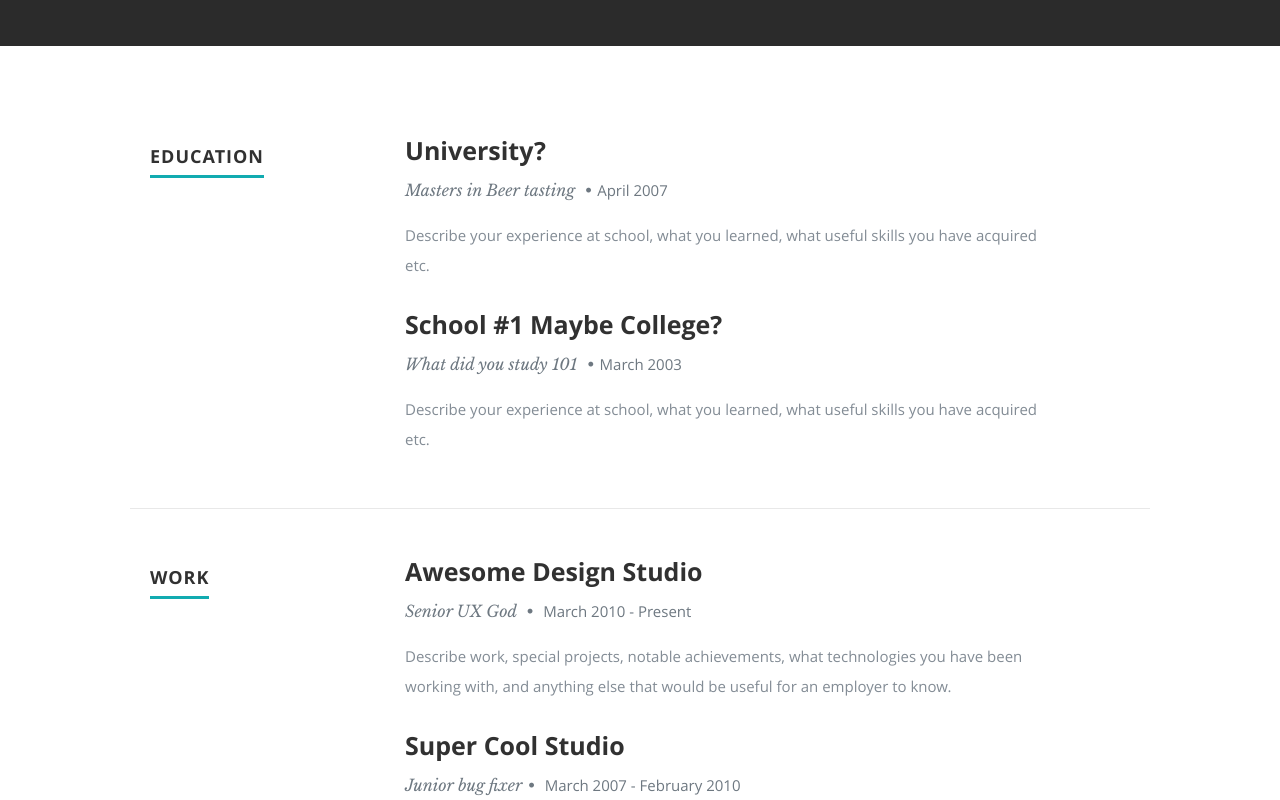
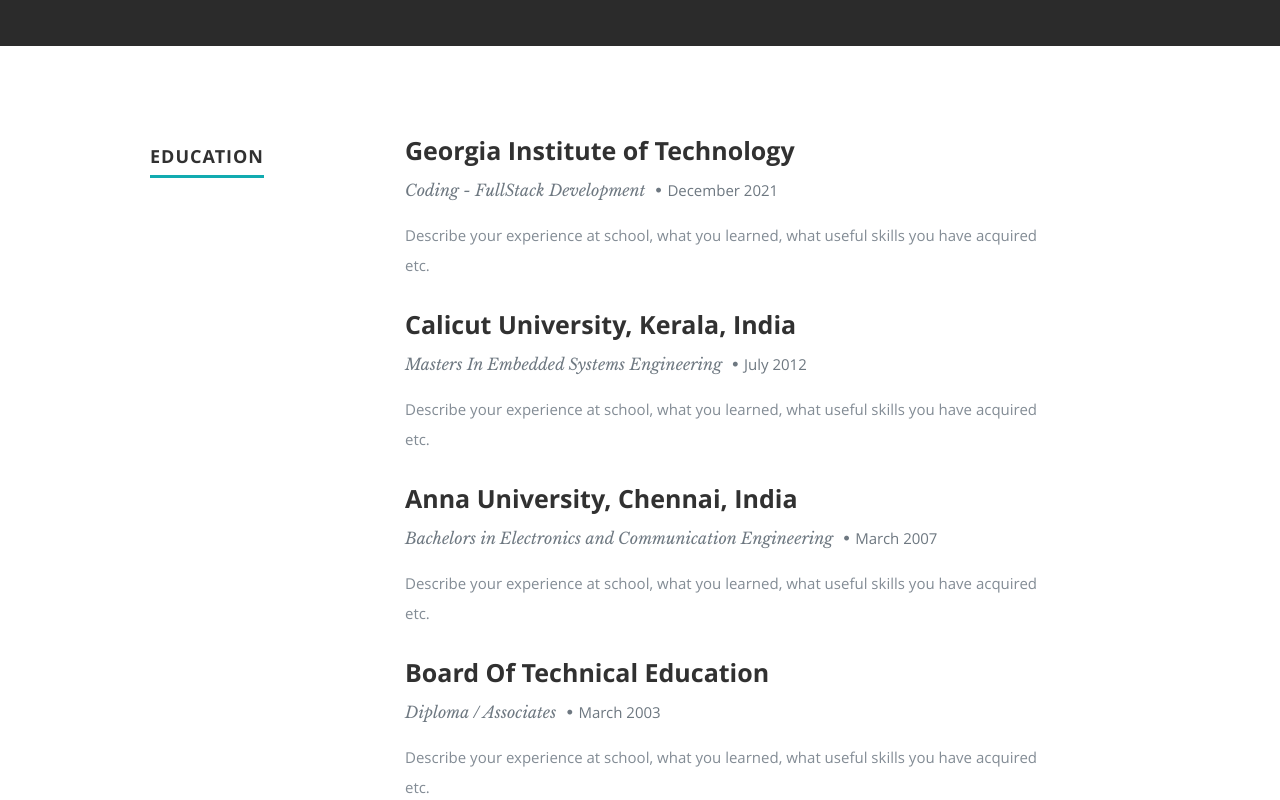
Before and after one commit to jyothybaby/20-React-Portfolio, a React (Create React App) app: page / in a window 1280 px wide. Shown: the part 1300-2100 px from the top of the page. Built offline with nearby package versions, Linux system fonts and the light colour scheme.

Commit message:
Updated Education section

```diff
--- a/public/resumeData.json
+++ b/public/resumeData.json
@@ -15,7 +15,7 @@
       "zip": "32256"
     },
     "website": "http://www.timbakerdev.com",
-    "resumedownload": "http://timbakerdev.com",
+    "resumedownload": "https://drive.google.com/file/d/1VkqdXZ4KUkTeD4gSs6D0SGsJuzfvK84Z/view?usp=sharing",
     "social": [
       {
         "name": "facebook",
@@ -48,14 +48,26 @@
     "skillmessage": "Here you can create a short write-up of your skills to show off to employers",
     "education": [
       {
-        "school": "University?",
-        "degree": "Masters in Beer tasting",
-        "graduated": "April 2007",
+        "school": "Georgia Institute of Technology",
+        "degree": "Coding - FullStack Development",
+        "graduated": "December 2021",
         "description": "Describe your experience at school, what you learned, what useful skills you have acquired etc."
       },
       {
-        "school": "School #1 Maybe College?",
-        "degree": "What did you study 101",
+        "school": "Calicut University, Kerala, India",
+        "degree": "Masters In Embedded Systems Engineering",
+        "graduated": "July 2012",
+        "description": "Describe your experience at school, what you learned, what useful skills you have acquired etc."
+      },
+      {
+        "school": "Anna University, Chennai, India",
+        "degree": "Bachelors in Electronics and Communication Engineering",
+        "graduated": "March 2007",
+        "description": "Describe your experience at school, what you learned, what useful skills you have acquired etc."
+      },
+      {
+        "school": "Board Of Technical Education",
+        "degree": "Diploma / Associates",
         "graduated": "March 2003",
         "description": "Describe your experience at school, what you learned, what useful skills you have acquired etc."
       }
--- a/src/Components/About.js
+++ b/src/Components/About.js
@@ -20,7 +20,7 @@
       <section id="about">
       <div className="row">
          <div className="three columns">
-            <img className="profile-pic"  src={profilepic} alt="Tim Baker Profile Pic" />
+            <img className="profile-pic"  src={profilepic} alt="Jyothy V Baby Profile Pic" />
          </div>
          <div className="nine columns main-col">
             <h2>About Me</h2>
--- a/src/Components/Footer.js
+++ b/src/Components/Footer.js
@@ -19,8 +19,8 @@
            </ul>
 
            <ul className="copyright">
-              <li>&copy; Copyright 2017 Tim Baker</li>
-              <li>Design by <a title="Styleshout" href="http://www.styleshout.com/">Styleshout</a></li>
+              <li>&copy; Copyright 2021 Jyothy V Baby</li>
+
            </ul>
 
         </div>
```
